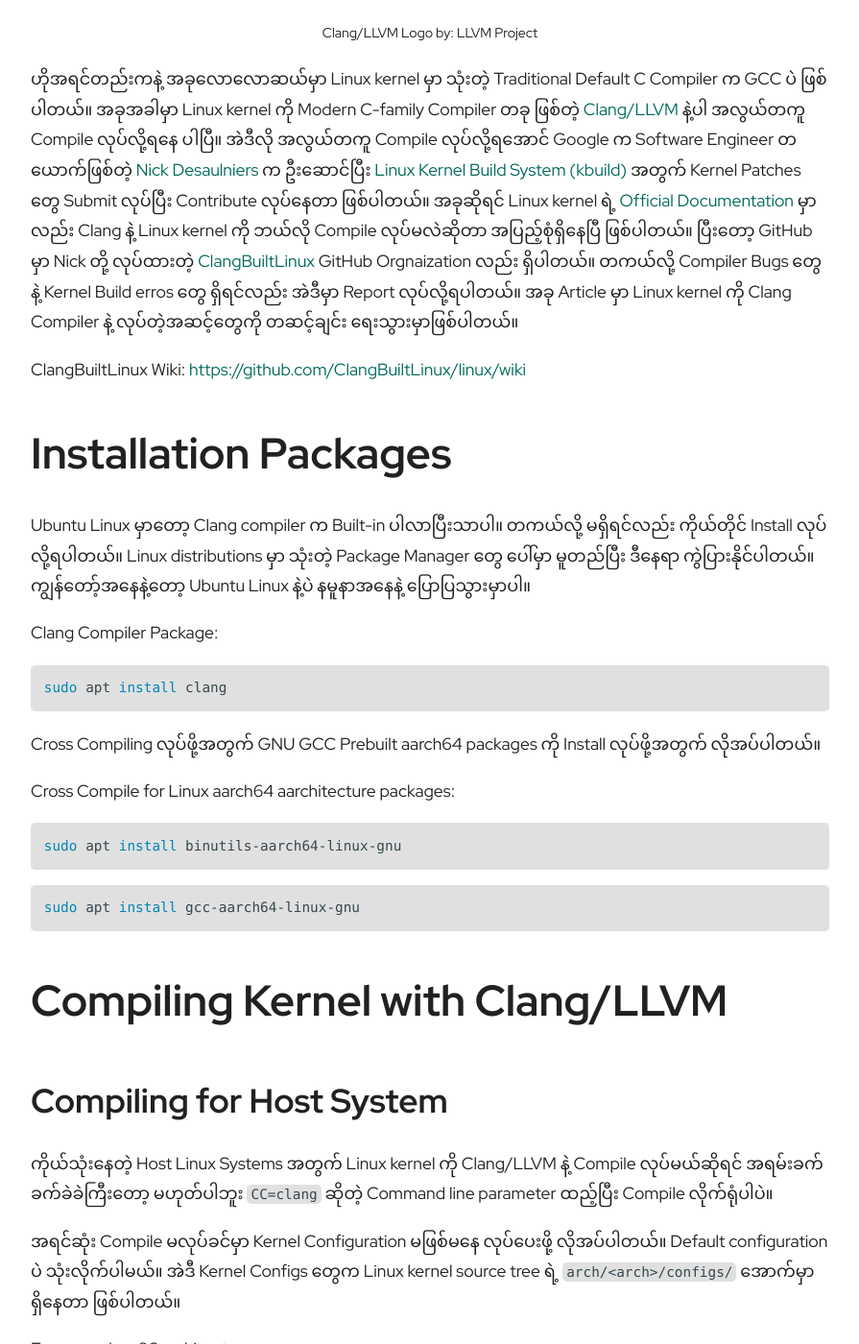
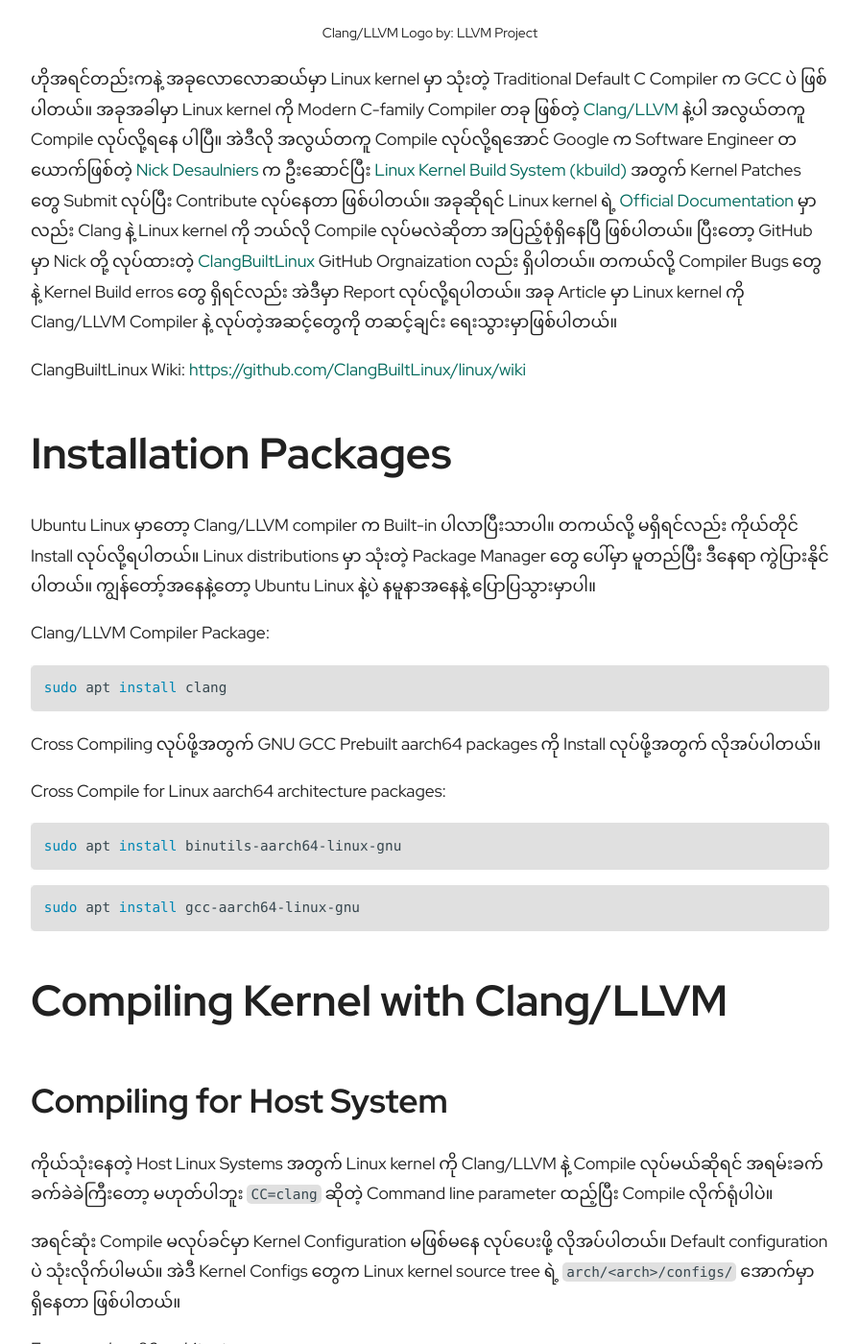
Before and after one commit to zawzaww/zawzaww.github.io, a Jekyll site: the page built from _posts/2020-06-27-compile-linux-clang-llvm.md, in a window 1280 px wide and 1400 px high, scrolled down 1147 px. Shown: the whole window at 96% size, without its empty margins (192-1087 px from the left). Built offline with Jekyll 4.4.1, drawn with Linux system fonts in a browser that asks for light colours; some web fonts are replaced; comment, search, counter and statistics services are not loaded; some of the changed text lies outside the part shown.

Commit message:
posts: compile-linux-clang-llvm: update introduction and add ref links

````diff
--- a/_posts/2020-06-27-compile-linux-clang-llvm.md
+++ b/_posts/2020-06-27-compile-linux-clang-llvm.md
@@ -8,14 +8,14 @@
 permalink: blog/kernel/compile-linux-clang-llvm
 ---
 
-ဟိုအရင်တည်းကနဲ့ အခုလောလောဆယ်မှာ Linux kernel မှာ သုံးတဲ့ Traditional Default C Compiler က GCC ပဲ ဖြစ်ပါတယ်။ အခုအခါမှာ Linux kernel ကို Modern C-family Compiler တခု ဖြစ်တဲ့ [Clang/LLVM](http://clang.llvm.org/) နဲ့ပါ အလွယ်တကူ Compile လုပ်လို့ရနေ ပါပြီ။ အဲဒီလို အလွယ်တကူ Compile လုပ်လို့ရအောင် Google က Software Engineer တယောက်ဖြစ်တဲ့ [Nick Desaulniers](http://nickdesaulniers.github.io/about/) က ဦးဆောင်ပြီး [Linux Kernel Build System (kbuild)](https://patchwork.kernel.org/project/linux-kbuild/list/) အတွက် Kernel Patches တွေ Submit လုပ်ပြီး Contribute လုပ်နေတာ ဖြစ်ပါတယ်။ အခုဆိုရင် Linux kernel ရဲ့ [Official Documentation](https://www.kernel.org/doc/html/latest/kbuild/llvm.html) မှာလည်း Clang နဲ့ Linux kernel ကို ဘယ်လို Compile လုပ်မလဲဆိုတာ အပြည့်စုံရှိနေပြီ ဖြစ်ပါတယ်။ ပြီးတော့ GitHub မှာ Nick တို့ လုပ်ထားတဲ့ [ClangBuiltLinux](https://github.com/ClangBuiltLinux) GitHub Orgnaization လည်း ရှိပါတယ်။ တကယ်လို့ Compiler Bugs တွေနဲ့ Kernel Build erros တွေ ရှိရင်လည်း အဲဒီမှာ Report လုပ်လို့ရပါတယ်။ အခု Article မှာ Linux kernel ကို Clang Compiler နဲ့ လုပ်တဲ့အဆင့်တွေကို တဆင့်ချင်း ရေးသွားမှာဖြစ်ပါတယ်။
+ဟိုအရင်တည်းကနဲ့ အခုလောလောဆယ်မှာ Linux kernel မှာ သုံးတဲ့ Traditional Default C Compiler က GCC ပဲ ဖြစ်ပါတယ်။ အခုအခါမှာ Linux kernel ကို Modern C-family Compiler တခု ဖြစ်တဲ့ [Clang/LLVM](http://clang.llvm.org/) နဲ့ပါ အလွယ်တကူ Compile လုပ်လို့ရနေ ပါပြီ။ အဲဒီလို အလွယ်တကူ Compile လုပ်လို့ရအောင် Google က Software Engineer တယောက်ဖြစ်တဲ့ [Nick Desaulniers](http://nickdesaulniers.github.io/about/) က ဦးဆောင်ပြီး [Linux Kernel Build System (kbuild)](https://patchwork.kernel.org/project/linux-kbuild/list/) အတွက် Kernel Patches တွေ Submit လုပ်ပြီး Contribute လုပ်နေတာ ဖြစ်ပါတယ်။ အခုဆိုရင် Linux kernel ရဲ့ [Official Documentation](https://www.kernel.org/doc/html/latest/kbuild/llvm.html) မှာလည်း Clang နဲ့ Linux kernel ကို ဘယ်လို Compile လုပ်မလဲဆိုတာ အပြည့်စုံရှိနေပြီ ဖြစ်ပါတယ်။ ပြီးတော့ GitHub မှာ Nick တို့ လုပ်ထားတဲ့ [ClangBuiltLinux](https://github.com/ClangBuiltLinux) GitHub Orgnaization လည်း ရှိပါတယ်။ တကယ်လို့ Compiler Bugs တွေနဲ့ Kernel Build erros တွေ ရှိရင်လည်း အဲဒီမှာ Report လုပ်လို့ရပါတယ်။ အခု Article မှာ Linux kernel ကို Clang/LLVM Compiler နဲ့ လုပ်တဲ့အဆင့်တွေကို တဆင့်ချင်း ရေးသွားမှာဖြစ်ပါတယ်။
 
 ClangBuiltLinux Wiki: [https://github.com/ClangBuiltLinux/linux/wiki](https://github.com/ClangBuiltLinux/linux/wiki)
 
 # Installation Packages
-Ubuntu Linux မှာတော့ Clang compiler က Built-in ပါလာပြီးသာပါ။ တကယ်လို့ မရှိရင်လည်း ကိုယ်တိုင် Install လုပ်လို့ရပါတယ်။ Linux distributions မှာ သုံးတဲ့ Package Manager တွေ ပေါ်မှာ မူတည်ပြီး ဒီနေရာ ကွဲပြားနိုင်ပါတယ်။ ကျွန်တော့်အနေနဲ့တော့ Ubuntu Linux နဲ့ပဲ နမူနာအနေနဲ့ ပြောပြသွားမှာပါ။
+Ubuntu Linux မှာတော့ Clang/LLVM compiler က Built-in ပါလာပြီးသာပါ။ တကယ်လို့ မရှိရင်လည်း ကိုယ်တိုင် Install လုပ်လို့ရပါတယ်။ Linux distributions မှာ သုံးတဲ့ Package Manager တွေ ပေါ်မှာ မူတည်ပြီး ဒီနေရာ ကွဲပြားနိုင်ပါတယ်။ ကျွန်တော့်အနေနဲ့တော့ Ubuntu Linux နဲ့ပဲ နမူနာအနေနဲ့ ပြောပြသွားမှာပါ။
 
-Clang Compiler Package:
+Clang/LLVM Compiler Package:
 
 ```bash
 sudo apt install clang
@@ -23,7 +23,7 @@
 
 Cross Compiling လုပ်ဖို့အတွက် GNU GCC Prebuilt aarch64 packages ကို Install လုပ်ဖို့အတွက် လိုအပ်ပါတယ်။
 
-Cross Compile for Linux aarch64 aarchitecture packages:
+Cross Compile for Linux aarch64 architecture packages:
 
 ```bash
 sudo apt install binutils-aarch64-linux-gnu
@@ -108,3 +108,7 @@
 ![Screenshot](/assets/images/screenshots/img_screenshot_arm64_kernel_img.png)
 
 အခုဆိုရင် Linux Kernel Code တွေကို Modern C-family Compiler တခုဖြစ်တဲ့ Clang/LLVM နဲ့ ပြောပြပေးတာဖြစ်ပါတယ်။ Linux Kernel ကို Compile လုပ်တဲ့ Steps တွေက ဟိုအရင်အစောပိုင်း Kernel versions တွေလောက် မရှုပ်ထွေးတော့ပါဘူး အခုခါမှာ ပိုပြီးရိုးရှင်းလာပါတယ်။
+
+REF:
+- https://www.kernel.org/doc/html/latest/kbuild/llvm.html
+- https://github.com/ClangBuiltLinux/linux/wiki
````
